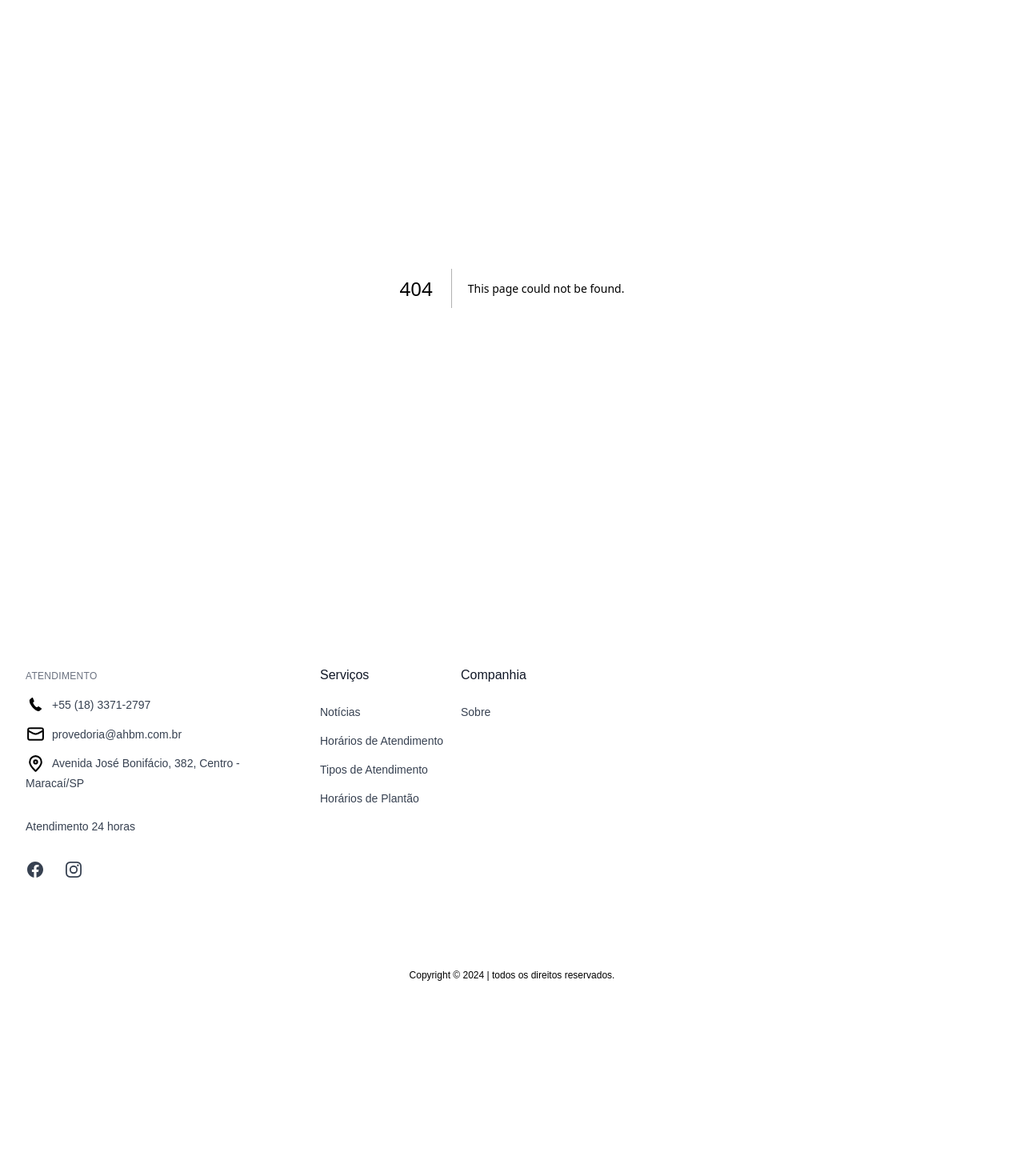
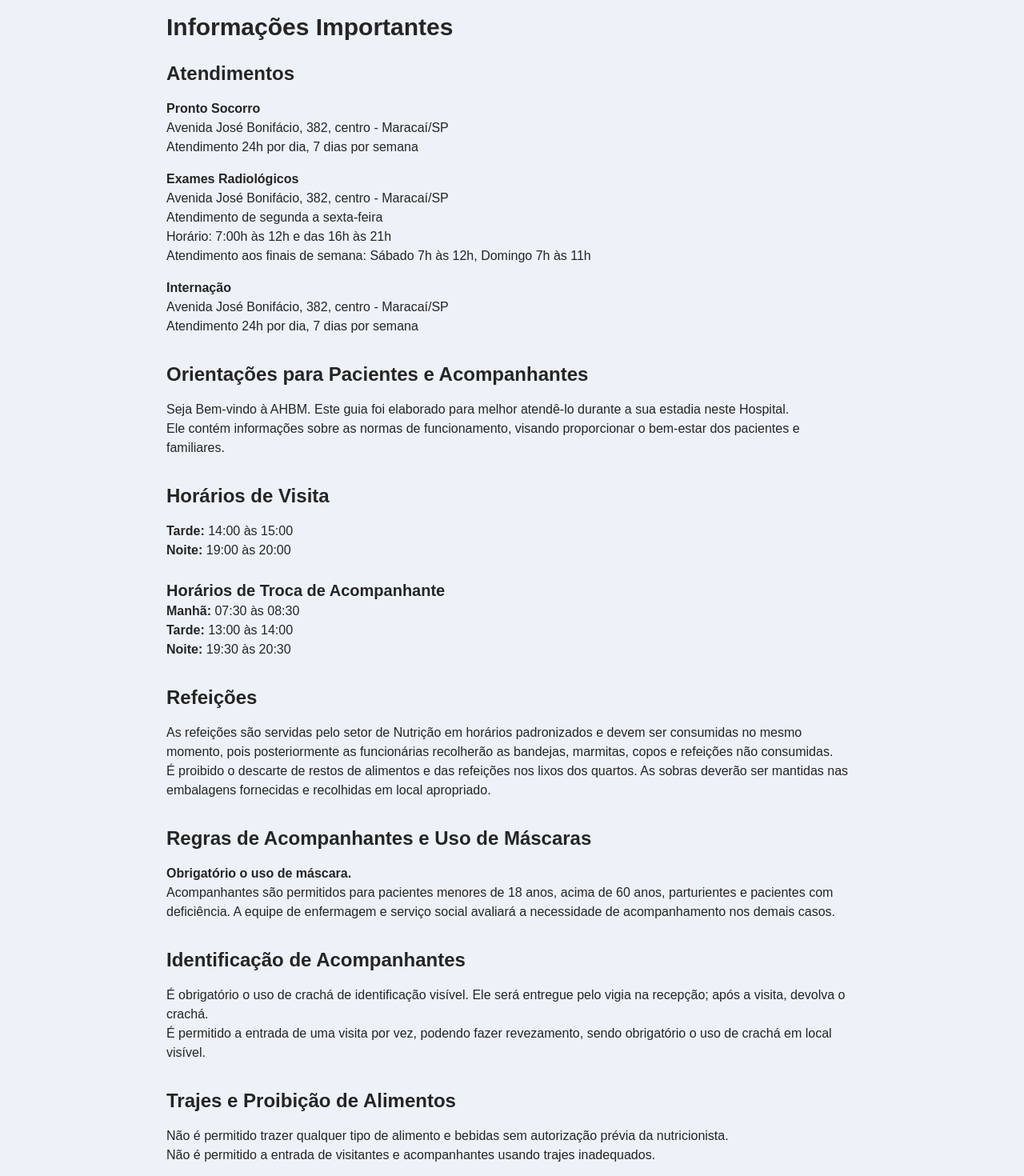
Before and after one commit to pedromaggot38/public-hospital-tcc, a Next.js app: page /about/horarios-gerais in a window 1280 px wide. Before the commit this address had no page. Shown: the part 140-1610 px from the top of the page at 80% size. Before the commit the page ends 1391 px from the top, so only its background shows below. Built offline with nearby package versions, Linux system fonts and the light colour scheme.

Commit message:
Atualização de nome de página

```diff
--- a/src/app/about/horarios-atendimento/page.tsx
+++ /dev/null
@@ -1,19 +0,0 @@
-import BreadCrumb from "@/components/breadcrumb";
-
-const ServicesAboutPage = () => {
-
-  return (
-    <div>
-      <BreadCrumb
-        items={[
-          { label: "Sobre", href: "/about" },
-          { label: "Horários de Atendimento", href: "/about/horarios-atendimento" },
-        ]}
-      />
-
-    </div>
-  );
-
-};
-
-export default ServicesAboutPage;
--- /dev/null
+++ b/src/app/about/horarios-gerais/page.tsx
@@ -0,0 +1,94 @@
+import BreadCrumb from "@/components/breadcrumb";
+
+const ServicesAboutPage = () => {
+
+  return (
+    <div>
+      <BreadCrumb
+        items={[
+          { label: "Sobre", href: "/about" },
+          { label: "Horários Gerais", href: "/about/horarios-gerais" },
+        ]}
+      />
+
+      <div className="max-w-4xl mx-auto p-4">
+        <h1 className="text-3xl font-bold mb-6">Informações Importantes</h1>
+
+        {/* Seção de Atendimento */}
+        <section className="mb-8">
+          <h2 className="text-2xl font-semibold mb-4">Atendimentos</h2>
+          <div>
+            <h3 className="font-semibold">Pronto Socorro</h3>
+            <p>Avenida José Bonifácio, 382, centro - Maracaí/SP</p>
+            <p>Atendimento 24h por dia, 7 dias por semana</p>
+          </div>
+          <div className="mt-4">
+            <h3 className="font-semibold">Exames Radiológicos</h3>
+            <p>Avenida José Bonifácio, 382, centro - Maracaí/SP</p>
+            <p>Atendimento de segunda a sexta-feira</p>
+            <p>Horário: 7:00h às 12h e das 16h às 21h</p>
+            <p>Atendimento aos finais de semana: Sábado 7h às 12h, Domingo 7h às 11h</p>
+          </div>
+          <div className="mt-4">
+            <h3 className="font-semibold">Internação</h3>
+            <p>Avenida José Bonifácio, 382, centro - Maracaí/SP</p>
+            <p>Atendimento 24h por dia, 7 dias por semana</p>
+          </div>
+        </section>
+
+        {/* Seção de Orientação para Pacientes e Acompanhantes */}
+        <section className="mb-8">
+          <h2 className="text-2xl font-semibold mb-4">Orientações para Pacientes e Acompanhantes</h2>
+          <p>Seja Bem-vindo à AHBM. Este guia foi elaborado para melhor atendê-lo durante a sua estadia neste Hospital.</p>
+          <p>Ele contém informações sobre as normas de funcionamento, visando proporcionar o bem-estar dos pacientes e familiares.</p>
+        </section>
+
+        {/* Seção de Horários de Visita */}
+        <section className="mb-8">
+          <h2 className="text-2xl font-semibold mb-4">Horários de Visita</h2>
+          <div>
+            <p><strong>Tarde:</strong> 14:00 às 15:00</p>
+            <p><strong>Noite:</strong> 19:00 às 20:00</p>
+          </div>
+          <h3 className="mt-6 text-xl font-semibold">Horários de Troca de Acompanhante</h3>
+          <div>
+            <p><strong>Manhã:</strong> 07:30 às 08:30</p>
+            <p><strong>Tarde:</strong> 13:00 às 14:00</p>
+            <p><strong>Noite:</strong> 19:30 às 20:30</p>
+          </div>
+        </section>
+
+        {/* Seção de Refeições */}
+        <section className="mb-8">
+          <h2 className="text-2xl font-semibold mb-4">Refeições</h2>
+          <p>As refeições são servidas pelo setor de Nutrição em horários padronizados e devem ser consumidas no mesmo momento, pois posteriormente as funcionárias recolherão as bandejas, marmitas, copos e refeições não consumidas.</p>
+          <p>É proibido o descarte de restos de alimentos e das refeições nos lixos dos quartos. As sobras deverão ser mantidas nas embalagens fornecidas e recolhidas em local apropriado.</p>
+        </section>
+
+        {/* Seção de Uso de Máscaras e Regras de Acompanhantes */}
+        <section className="mb-8">
+          <h2 className="text-2xl font-semibold mb-4">Regras de Acompanhantes e Uso de Máscaras</h2>
+          <p><strong>Obrigatório o uso de máscara.</strong></p>
+          <p>Acompanhantes são permitidos para pacientes menores de 18 anos, acima de 60 anos, parturientes e pacientes com deficiência. A equipe de enfermagem e serviço social avaliará a necessidade de acompanhamento nos demais casos.</p>
+        </section>
+
+        {/* Seção de Identificação de Acompanhantes */}
+        <section className="mb-8">
+          <h2 className="text-2xl font-semibold mb-4">Identificação de Acompanhantes</h2>
+          <p>É obrigatório o uso de crachá de identificação visível. Ele será entregue pelo vigia na recepção; após a visita, devolva o crachá.</p>
+          <p>É permitido a entrada de uma visita por vez, podendo fazer revezamento, sendo obrigatório o uso de crachá em local visível.</p>
+        </section>
+
+        {/* Seção de Trajes e Proibição de Alimentos */}
+        <section className="mb-8">
+          <h2 className="text-2xl font-semibold mb-4">Trajes e Proibição de Alimentos</h2>
+          <p>Não é permitido trazer qualquer tipo de alimento e bebidas sem autorização prévia da nutricionista.</p>
+          <p>Não é permitido a entrada de visitantes e acompanhantes usando trajes inadequados.</p>
+        </section>
+      </div>
+    </div>
+  );
+
+};
+
+export default ServicesAboutPage;
--- a/src/components/footer/index.tsx
+++ b/src/components/footer/index.tsx
@@ -4,7 +4,7 @@ import Link from "next/link";
 export function Footer() {
   const services = [
     { href: "/articles", label: "Notícias" },
-    { href: "about/horarios-atendimento", label: "Horários de Atendimento" },
+    { href: "about/horarios-gerais", label: "Horários Gerais" },
     { href: "/about/services", label: "Tipos de Atendimento" },
     { href: "/doctors", label: "Horários de Plantão" },
   ];
--- a/src/components/sections/navigationButtons/index.tsx
+++ b/src/components/sections/navigationButtons/index.tsx
@@ -3,8 +3,8 @@ import Link from "next/link";
 
 const buttonsData = [
     {
-        href: "about/horarios-atendimento",
-        title: "Horários de Atendimento",
+        href: "about/horarios-gerais",
+        title: "Horários Gerais de Funcionamento",
         icon: "/svg/time.svg",
     },
     {
```
